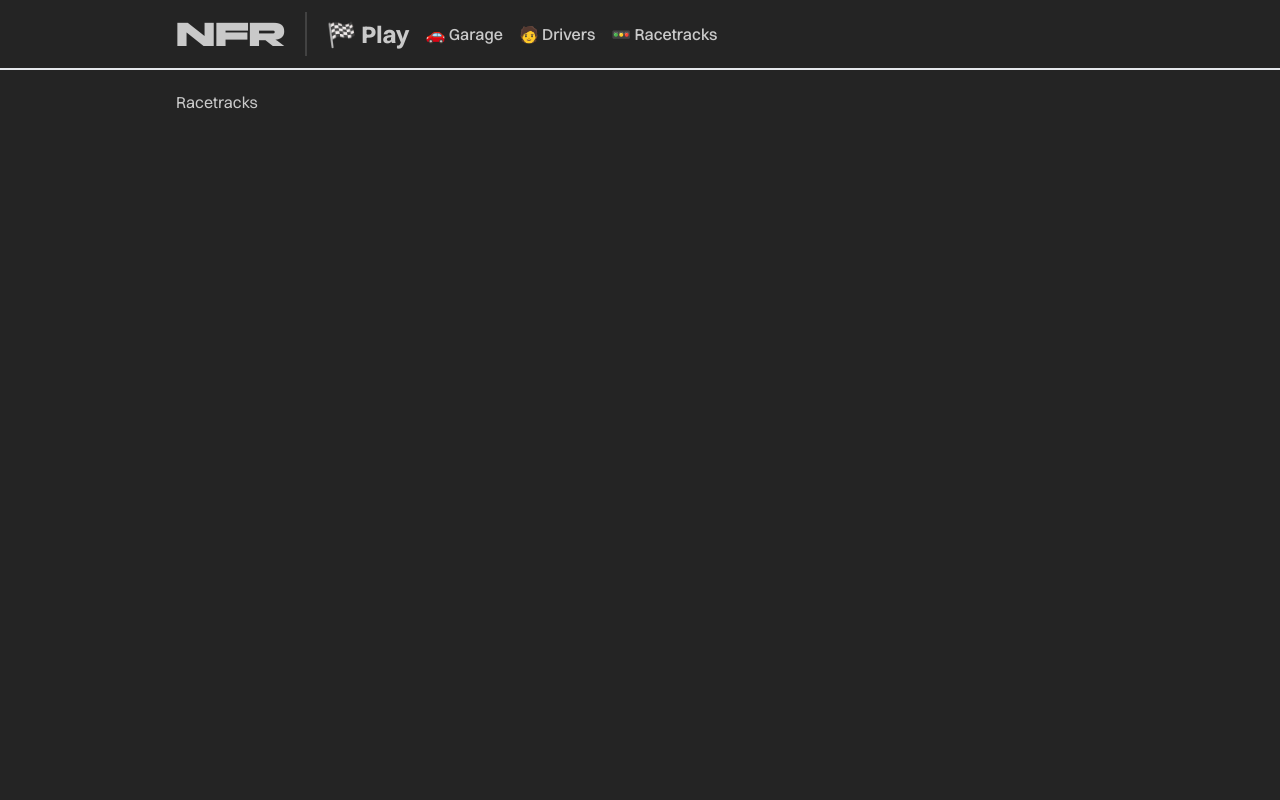
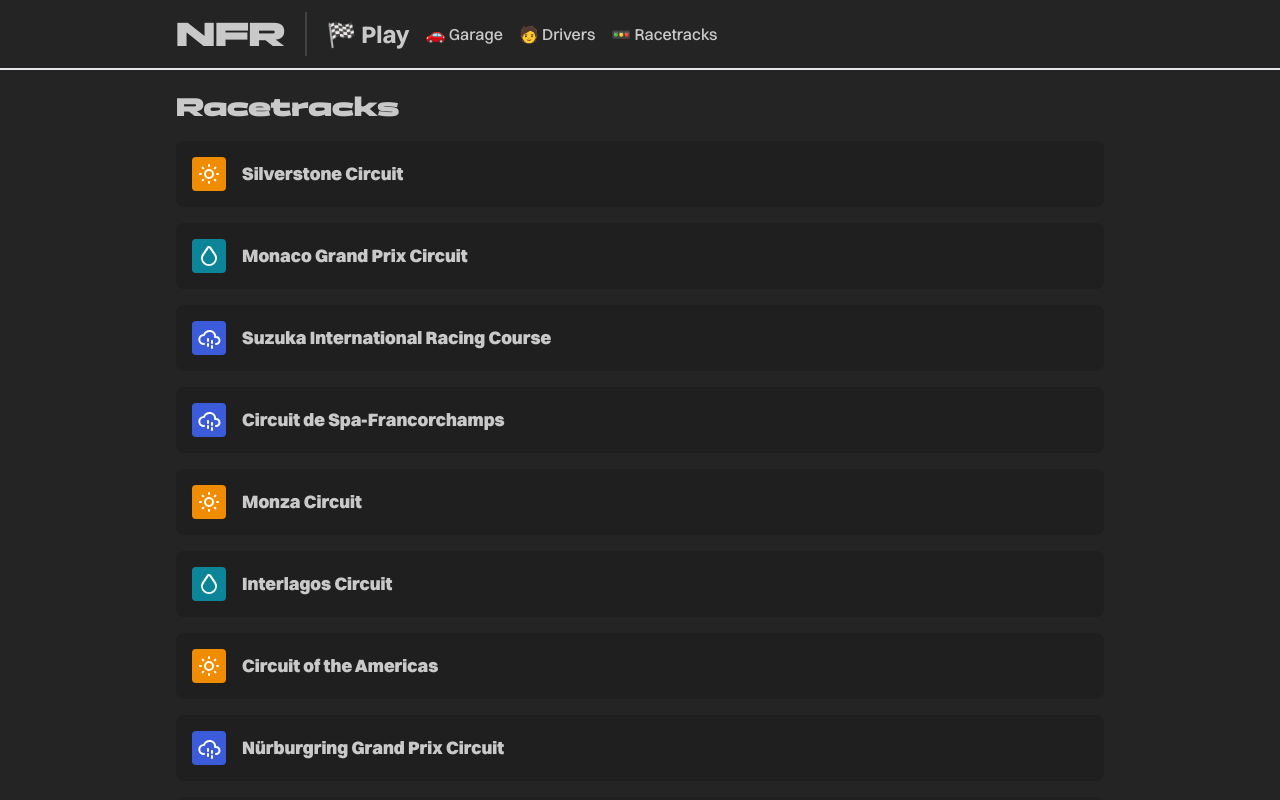
Before and after one commit to HodeonArtz/need-for-react, a React (Vite) app: page /racetracks in a window 1280 px wide. Shown: the top 800 px of the page. Built offline with nearby package versions, Linux system fonts and the light colour scheme.

Commit message:
feat: action icon to racetrack card

```diff
--- /dev/null
+++ b/src/db/racetracks.js
@@ -0,0 +1,54 @@
+import { Racetrack } from "../models";
+
+export const defaultRacetracks = [
+  new Racetrack({
+    name: "Silverstone Circuit",
+    weather: "dry",
+    trackLengthKm: 5.89,
+  }),
+  new Racetrack({
+    name: "Monaco Grand Prix Circuit",
+    weather: "wet",
+    trackLengthKm: 3.34,
+  }),
+  new Racetrack({
+    name: "Suzuka International Racing Course",
+    weather: "rainy",
+    trackLengthKm: 5.81,
+  }),
+  new Racetrack({
+    name: "Circuit de Spa-Francorchamps",
+    weather: "rainy",
+    trackLengthKm: 7.0,
+  }),
+  new Racetrack({
+    name: "Monza Circuit",
+    weather: "dry",
+    trackLengthKm: 5.79,
+  }),
+  new Racetrack({
+    name: "Interlagos Circuit",
+    weather: "wet",
+    trackLengthKm: 4.31,
+  }),
+  new Racetrack({
+    name: "Circuit of the Americas",
+    weather: "dry",
+    trackLengthKm: 5.51,
+  }),
+  new Racetrack({
+    name: "Nürburgring Grand Prix Circuit",
+    weather: "rainy",
+    trackLengthKm: 5.15,
+  }),
+  new Racetrack({
+    name: "Red Bull Ring",
+    weather: "dry",
+    trackLengthKm: 4.32,
+  }),
+  new Racetrack({
+    name: "Albert Park Circuit",
+    weather: "wet",
+    trackLengthKm: 5.28,
+  }),
+];
--- a/src/pages/racetracks/RacetracksList.jsx
+++ b/src/pages/racetracks/RacetracksList.jsx
@@ -1,5 +1,57 @@
+import { ActionIcon, Group, Stack, Title, Tooltip } from "@mantine/core";
+import { defaultRacetracks } from "../../db/racetracks";
+import { Racetrack } from "../../models";
+import { IconCloudRain, IconDroplet, IconSun } from "@tabler/icons-react";
+import { firstLetterUppercase } from "../../utils";
+
 const RacetracksList = () => {
-  return <div>Racetracks</div>;
+  return (
+    <Stack>
+      <Title size="h2">Racetracks</Title>
+      <Stack>
+        {defaultRacetracks.map((racetrack) => (
+          <RacetrackCardLine racetrack={racetrack} key={racetrack.id} />
+        ))}
+      </Stack>
+    </Stack>
+  );
 };
 
 export default RacetracksList;
+
+const weatherMap = [
+  { weather: Racetrack.WEATHER.dry, icon: <IconSun />, color: "yellow" },
+  { weather: Racetrack.WEATHER.wet, icon: <IconDroplet />, color: "cyan" },
+  {
+    weather: Racetrack.WEATHER.rainy,
+    icon: <IconCloudRain />,
+    color: "indigo",
+  },
+];
+
+/**
+ *
+ * @param {{racetrack: import("../../models/index").Racetrack}} props
+ */
+const RacetrackCardLine = ({ racetrack }) => {
+  const weatherMapInstance = weatherMap.find(
+    (weatherCon) => weatherCon.weather === racetrack.weather
+  );
+  return (
+    <Group style={{ borderRadius: "8px" }} bg={"dark"} p={"md"}>
+      <Tooltip
+        label={firstLetterUppercase(racetrack.weather)}
+        position="left"
+        withArrow
+        color={weatherMapInstance.color}
+      >
+        <ActionIcon size={"lg"} color={weatherMapInstance.color}>
+          {weatherMapInstance.icon}
+        </ActionIcon>
+      </Tooltip>
+      <Title ff={"text"} size="h4">
+        {racetrack.name}
+      </Title>
+    </Group>
+  );
+};
```
